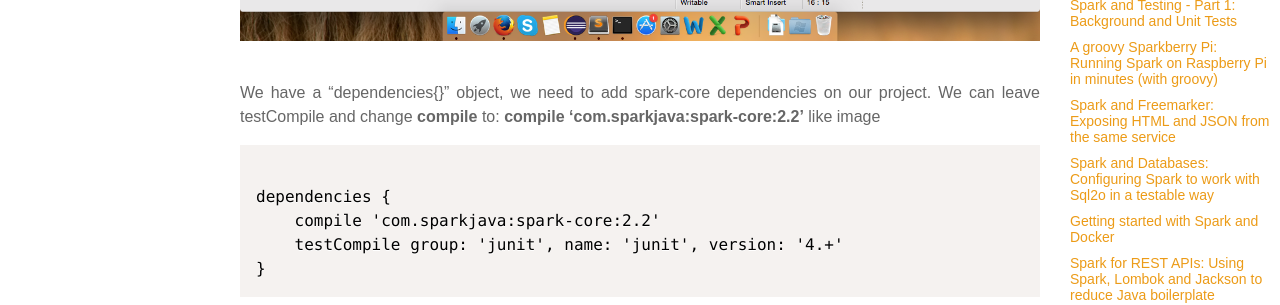
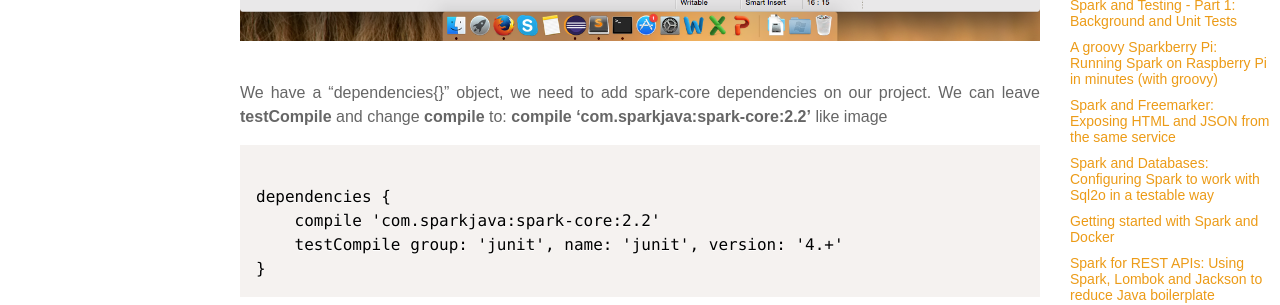
Before and after one commit to sparktutorials/sparktutorials.github.io, a Jekyll site: the page built from _posts/2015-08-23-setting-up-spark-with-gradle.markdown, in a window 1280 px wide and 900 px high, scrolled down 2998 px. Shown: the part 176-481 px from the top of the window. Built offline with Jekyll 4.4.1, drawn with Linux system fonts in a browser that asks for light colours; nearby versions of some CDN libraries; library files that are not in the unit come from our copies; comment, search, counter and statistics services are not loaded.

```diff
--- a/_posts/2015-08-23-setting-up-spark-with-gradle.markdown
+++ b/_posts/2015-08-23-setting-up-spark-with-gradle.markdown
@@ -29,7 +29,7 @@ First we need install gradle IDE on Eclipse, so let's open our Eclipse IDE:
 <br>Look a familiar file struct, but instead of "pom.xml" now you have "build.gradle" let's open your "build.gradle"
 <img src="/img/posts/settingup-spark-gradle/5.png" alt="">
 
-<br>We have a "dependencies{}" object, we need to add spark-core dependencies on our project. We can leave testCompile and change **compile** to: **compile 'com.sparkjava:spark-core:2.2'** like image
+<br>We have a "dependencies{}" object, we need to add spark-core dependencies on our project. We can leave **testCompile** and change **compile** to: **compile 'com.sparkjava:spark-core:2.2'** like image
 <pre><code class="language-java">
 dependencies {
     compile 'com.sparkjava:spark-core:2.2'
```
